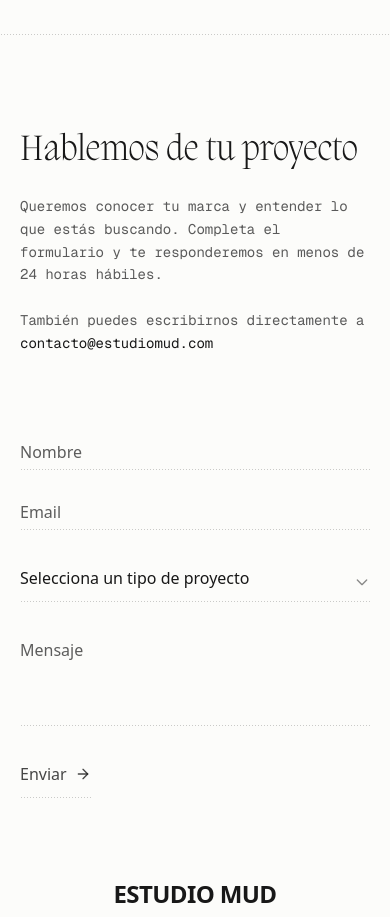
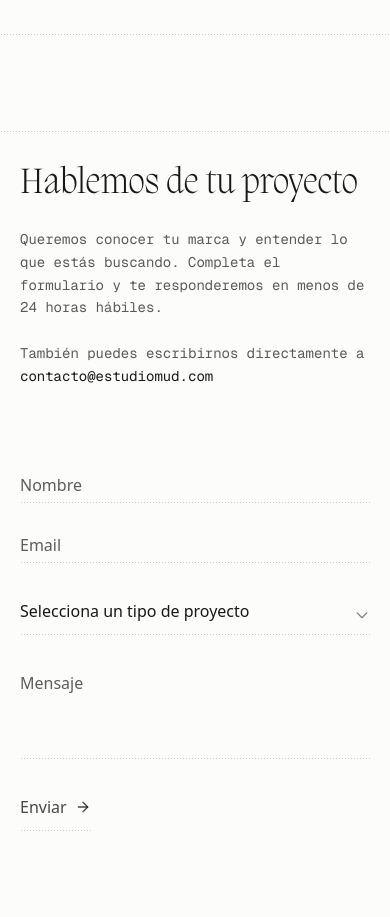
Before and after one commit to njofrey/draftmud, a Next.js app: page /full-version in a window 390 px wide. Shown: the part 5040-5957 px from the top of the page. Built offline with nearby package versions, Linux system fonts and the light colour scheme.

Commit message:
Add manifesto section with Migra font, update contact section separator and mobile padding

```diff
--- a/src/app/page.tsx
+++ b/src/app/page.tsx
@@ -1,6 +1,7 @@
 import HeroSection from "@/components/sections/home/hero-section";
 import PortfolioSection from "@/components/sections/home/portfolio-section";
 import ServicesPillars from "@/components/sections/home/services-pillars";
+import ManifestoSection from "@/components/sections/home/manifesto-section";
 import ContactSection from "@/components/contact";
 import FooterSection from "@/components/footer";
 
@@ -10,6 +11,7 @@ export default function Home() {
       <HeroSection />
       <PortfolioSection />
       <ServicesPillars />
+      <ManifestoSection />
       <ContactSection />
       <FooterSection />
     </main>
--- a/src/components/contact.tsx
+++ b/src/components/contact.tsx
@@ -9,6 +9,15 @@ export default function FeaturesSection() {
   const [serviceValue, setServiceValue] = useState("");
   return (
     <section id="contact" className="pt-16 pb-12 md:pt-32 md:pb-20 overflow-x-hidden">
+      {/* Separador punteado al inicio */}
+      <div className="my-0 h-px mb-8 md:mb-12" style={{
+        width: '100vw',
+        marginLeft: 'calc(-50vw + 50%)',
+        backgroundImage: 'radial-gradient(circle, rgb(0 0 0 / 0.2) 0.5px, transparent 0.5px)',
+        backgroundSize: '3px 1px',
+        backgroundPosition: '0 center',
+        backgroundRepeat: 'repeat-x'
+      }}></div>
       <div className="mx-auto max-w-6xl pl-[max(1.25rem,env(safe-area-inset-left))] pr-[max(1.25rem,env(safe-area-inset-right))] md:px-6 lg:px-8 overflow-x-hidden">
         <div className="grid items-start gap-12 lg:grid-cols-2 lg:gap-16">
           {/* Información de contacto - 50% */}
--- /dev/null
+++ b/src/components/sections/home/manifesto-section.tsx
@@ -0,0 +1,22 @@
+export default function ManifestoSection() {
+  return (
+    <section className="pt-6 pb-6 md:pt-32 md:pb-32 lg:pt-40 lg:pb-40 xl:pt-48 xl:pb-48">
+      <div className="w-full pl-[max(1.25rem,env(safe-area-inset-left))] pr-[max(1.25rem,env(safe-area-inset-right))] md:px-6 lg:px-8">
+        <div className="mx-auto">
+          <p className="migra-xl text-[24px] md:text-[48px] lg:text-[54px] leading-[1.2] tracking-[-0.003em] text-center">
+            Un estudio pequeño por intención.
+            <br />
+            <br />
+            Trabajamos cerca del cliente, con foco y claridad en cada decisión. Cada proyecto es una conversación real, un proceso compartido.
+            <br />
+            <br />
+            Nos importa escuchar, pensar y construir con intención.
+            <br />
+            <br />
+            Pequeño por intención. Preciso por elección.
+          </p>
+        </div>
+      </div>
+    </section>
+  );
+}
```
